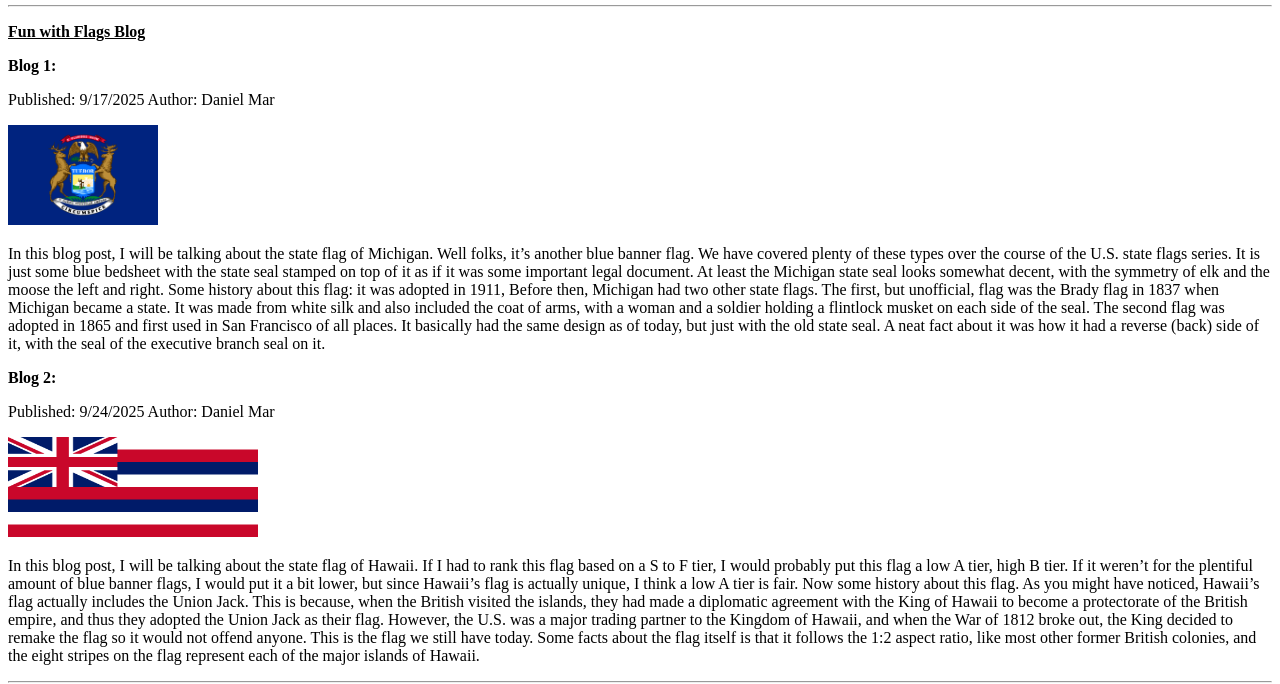
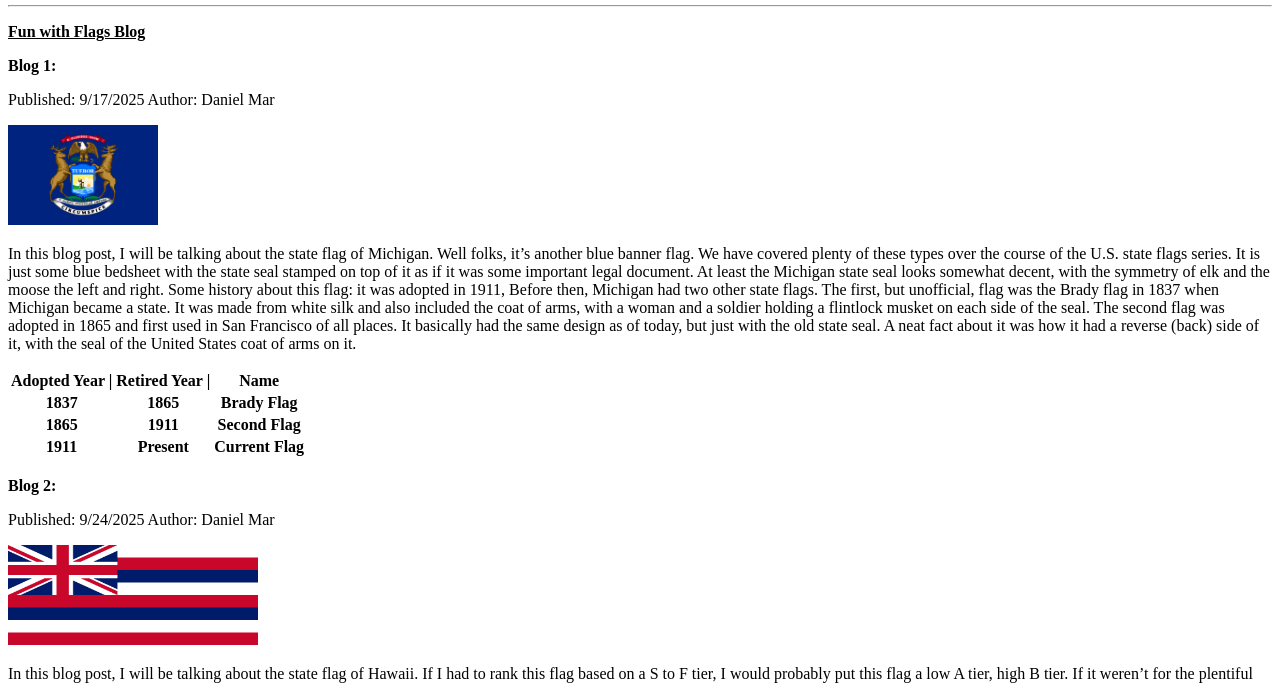
Before and after one commit to DanielDM123/mi349_blog, a plain HTML site: page index.html in a window 1280 px wide. Shown: the part 101-785 px from the top of the page. Drawn offline with Linux system fonts and the light colour scheme.

Commit message:
added table

```diff
--- a/index.html
+++ b/index.html
@@ -33,8 +33,35 @@
     </p>
     <img src="michigan.png" height="100px" width="150px">
     <p>
-        In this blog post, I will be talking about the state flag of Michigan. Well folks, it’s another blue banner flag. We have covered plenty of these types over the course of the U.S. state flags series. It is just some blue bedsheet with the state seal stamped on top of it as if it was some important legal document. At least the Michigan state seal looks somewhat decent, with the symmetry of elk and the moose the left and right. Some history about this flag: it was adopted in 1911, Before then, Michigan had two other state flags. The first, but unofficial, flag was the Brady flag in 1837 when Michigan became a state. It was made from white silk and also included the coat of arms, with a woman and a soldier holding a flintlock musket on each side of the seal. The second flag was adopted in 1865 and first used in San Francisco of all places. It basically had the same design as of today, but just with the old state seal. A neat fact about it was how it had a reverse (back) side of it, with the seal of the executive branch seal on it.
+        In this blog post, I will be talking about the state flag of Michigan. Well folks, it’s another blue banner flag. We have covered plenty of these types over the course of the U.S. state flags series. It is just some blue bedsheet with the state seal stamped on top of it as if it was some important legal document. At least the Michigan state seal looks somewhat decent, with the symmetry of elk and the moose the left and right. Some history about this flag: it was adopted in 1911, Before then, Michigan had two other state flags. The first, but unofficial, flag was the Brady flag in 1837 when Michigan became a state. It was made from white silk and also included the coat of arms, with a woman and a soldier holding a flintlock musket on each side of the seal. The second flag was adopted in 1865 and first used in San Francisco of all places. It basically had the same design as of today, but just with the old state seal. A neat fact about it was how it had a reverse (back) side of it, with the seal of the United States coat of arms  on it.
     </p>
+    <table>
+        <tr>
+            <th>Adopted Year |</th>
+            <th>Retired Year |</th>
+            <th>Name</th>
+        </tr>
+
+        <tr>
+            <th>1837</th>
+            <th>1865</th>
+            <th>Brady Flag</th>
+        </tr>
+
+        <tr>
+            <th>1865</th>
+            <th>1911</th>
+            <th>Second Flag</th>
+        </tr>
+
+        <tr>
+            <th>1911</th>
+            <th>Present</th>
+            <th>Current Flag</th>
+        </tr>
+    </table>
+
+    <br>
 
     <strong>Blog 2:</strong>
     <p>
```
